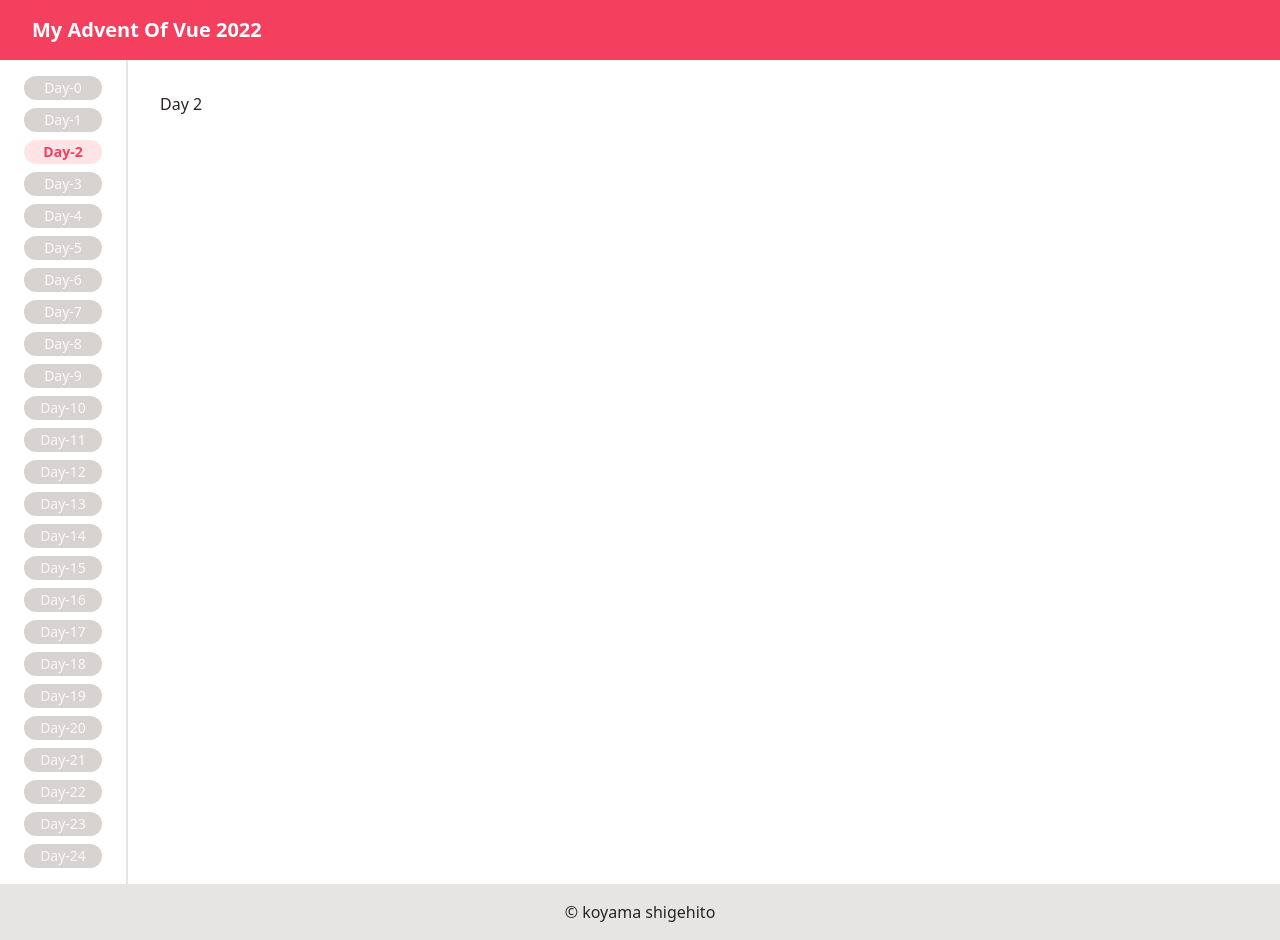
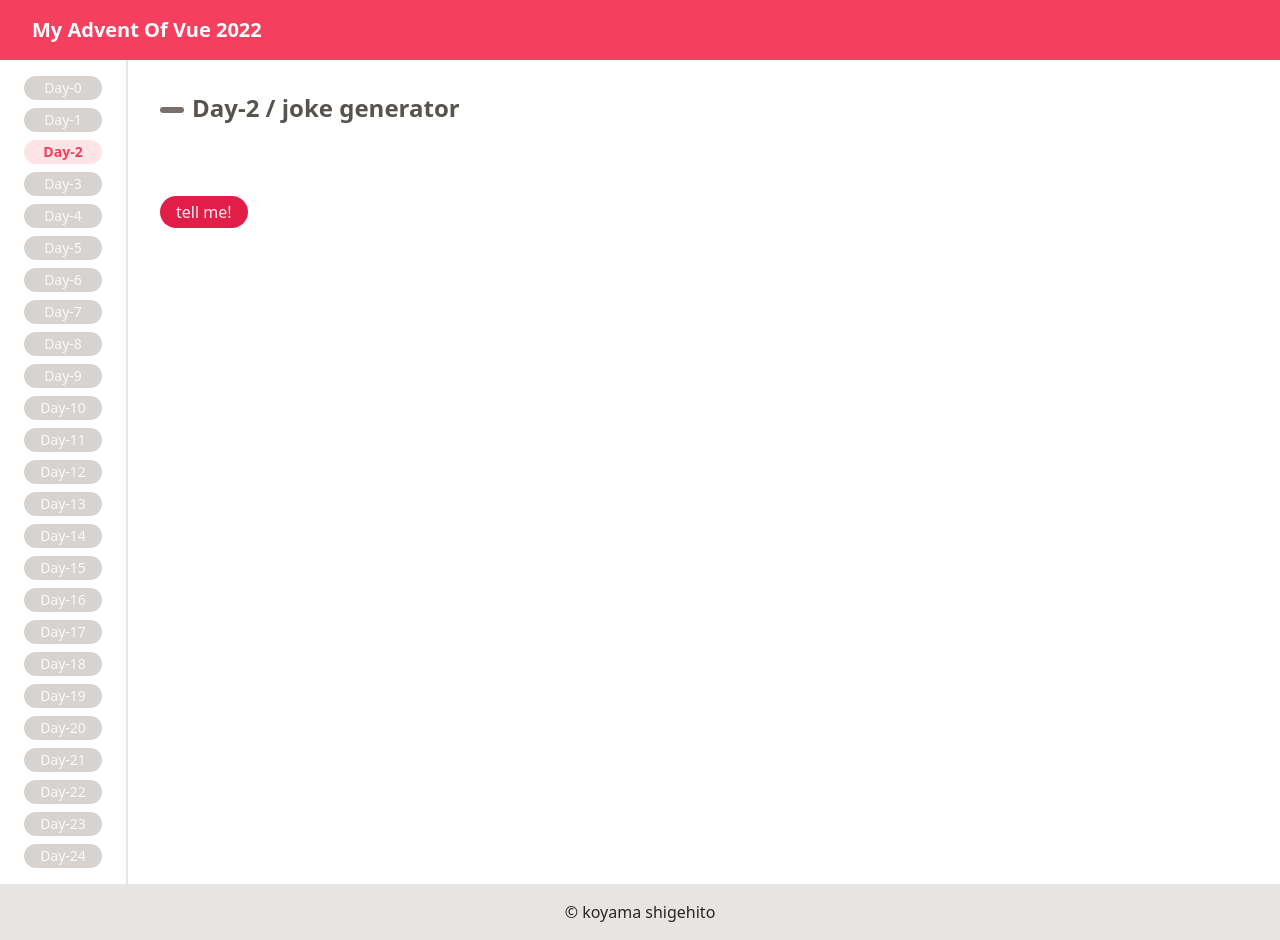
Before and after one commit to yamageji/challenging-advent-of-vue, a Vue app: page /day-2 in a window 1280 px wide. Built offline with nearby package versions, Linux system fonts and the light colour scheme; no server answers.

Commit message:
feat: day-2

```diff
--- /dev/null
+++ b/src/components/UI/BaseButton.vue
@@ -0,0 +1,40 @@
+<script setup lang="ts">
+import { computed } from "vue";
+
+type Props = {
+  type: "primary" | "secondary" | "outline";
+};
+const props = withDefaults(defineProps<Props>(), {
+  type: "primary",
+});
+
+type Emits = {
+  (e: "click"): void;
+};
+const emit = defineEmits<Emits>();
+const handleClick = () => {
+  emit("click");
+};
+
+const styleByType = computed(() => {
+  if (props.type === "primary") {
+    return "bg-rose-600 text-rose-50 hover:bg-rose-700";
+  } else if (props.type === "secondary") {
+    return "border border-stone-800 text-stone-800 hover:bg-stone-50";
+  } else if (props.type === "outline") {
+    return "border border-rose-800 text-rose-800 hover:bg-rose-50";
+  } else {
+    return "";
+  }
+});
+</script>
+
+<template>
+  <button
+    @click="handleClick"
+    :class="styleByType"
+    class="rounded-full px-4 py-1 duration-200"
+  >
+    <slot />
+  </button>
+</template>
--- /dev/null
+++ b/src/components/day-2/PageDay2.vue
@@ -0,0 +1,76 @@
+<script setup lang="ts">
+import { ref } from "vue";
+import BaseButton from "@/components/UI/BaseButton.vue";
+
+type Joke = {
+  error: boolean;
+  category: string;
+  type: string;
+  setup: string;
+  delivery: string;
+  flags: {
+    nsfw: boolean;
+    religious: boolean;
+    political: boolean;
+    racist: boolean;
+    sexist: boolean;
+    explicit: boolean;
+  };
+  id: number;
+  safe: boolean;
+  lang: "en";
+};
+
+const apiUrl = "https://v2.jokeapi.dev/joke/christmas";
+const setup = ref(null);
+const delivery = ref(null);
+const isDelivery = ref(false);
+
+const getJoke = async () => {
+  isDelivery.value = false;
+  setup.value = null;
+  delivery.value = null;
+
+  try {
+    const apiResponseBody = await (await fetch(apiUrl)).json();
+    setup.value = apiResponseBody.setup;
+    delivery.value = apiResponseBody.delivery;
+  } catch (error) {
+    console.error(error);
+    alert("読み込みに失敗しました");
+  }
+};
+
+const showDelivery = () => {
+  isDelivery.value = true;
+};
+
+getJoke();
+</script>
+
+<template>
+  <div class="flex gap-4">
+    <div class="w-28">
+      <div v-if="!isDelivery" class="mt-8">
+        <BaseButton @click="showDelivery">tell me!</BaseButton>
+      </div>
+      <div v-else class="mt-8">
+        <BaseButton type="secondary" @click="getJoke">another</BaseButton>
+      </div>
+    </div>
+    <div>
+      <p
+        v-if="setup"
+        class="rounded-lg bg-rose-100 p-8 font-bold tracking-wide text-stone-700"
+      >
+        {{ setup }}
+      </p>
+      <p
+        v-if="delivery && isDelivery"
+        class="mt-4 rounded-lg bg-green-100 p-8 font-bold tracking-wide text-stone-700"
+      >
+        {{ delivery }}
+      </p>
+    </div>
+  </div>
+</template>
--- a/src/views/Day2View.vue
+++ b/src/views/Day2View.vue
@@ -1,7 +1,13 @@
-<script setup lang="ts"></script>
+<script setup lang="ts">
+import TopHeading from "@/components/UI/TopHeading.vue";
+import PageDay2 from "@/components/day-2/PageDay2.vue";
+</script>
 
 <template>
   <main>
-    <h1>Day 2</h1>
+    <TopHeading>Day-2 / joke generator</TopHeading>
+    <div class="mt-10">
+      <PageDay2 />
+    </div>
   </main>
 </template>
```
